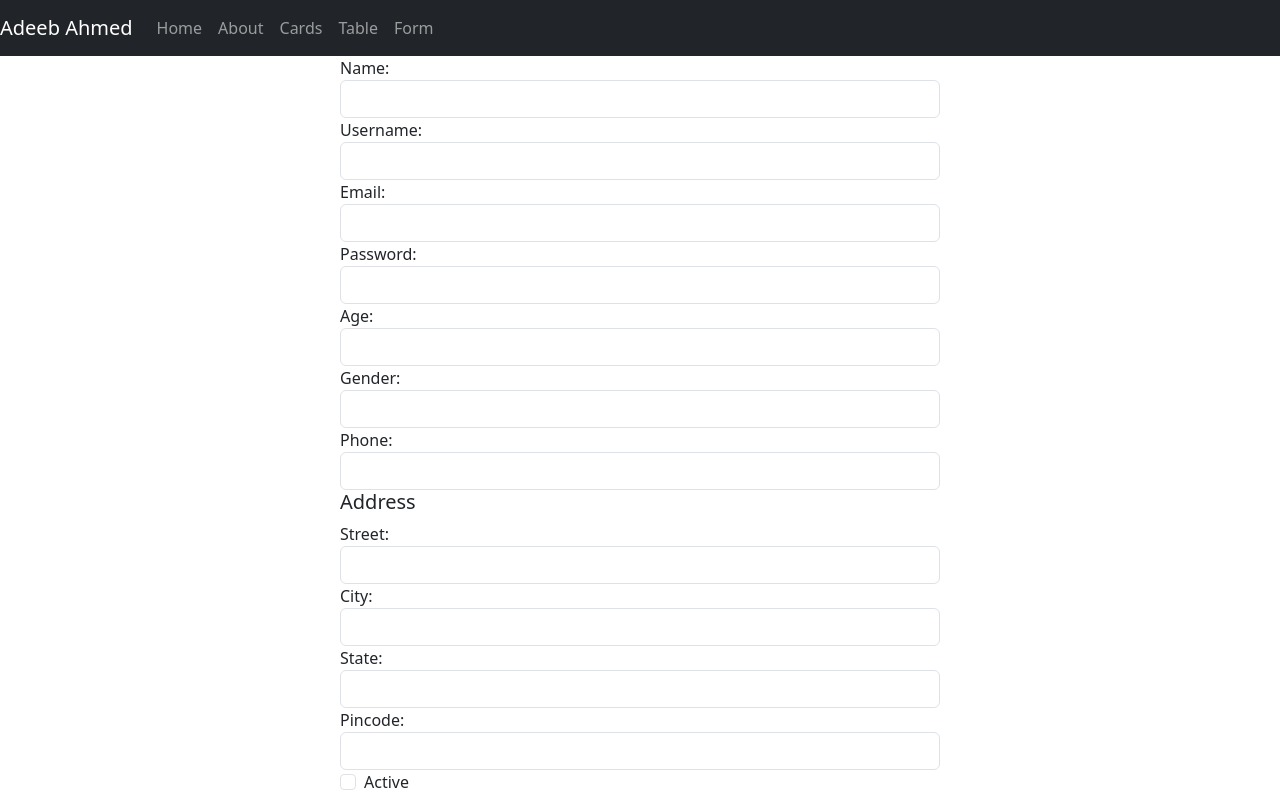
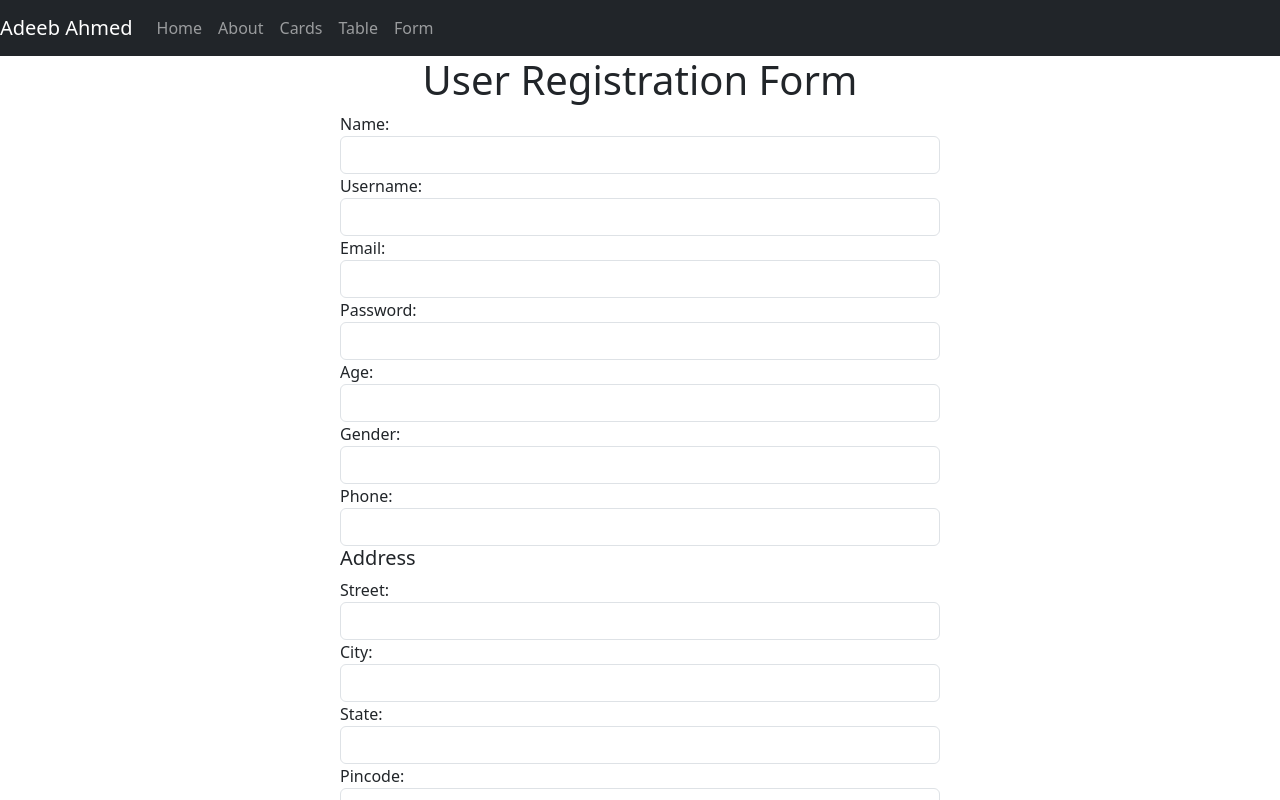
Before and after one commit to Adeebahmed333/React_Practice_1, a React (Create React App) app: page /form in a window 1280 px wide. Shown: the top 800 px of the page. Built offline with nearby package versions, Linux system fonts and the light colour scheme.

Commit message:
Added a heading for the form accordingly.

```diff
--- a/src/pages/Form.jsx
+++ b/src/pages/Form.jsx
@@ -243,6 +243,7 @@ const Form = () => {
 
     return (
         <div style={{ width: 600, margin: '0px auto' }}>
+            <h1 className='text-center'>User Registration Form</h1>
             <form onSubmit={create}>
                 <div className="form-group">
                     <label>Name:</label>
```
